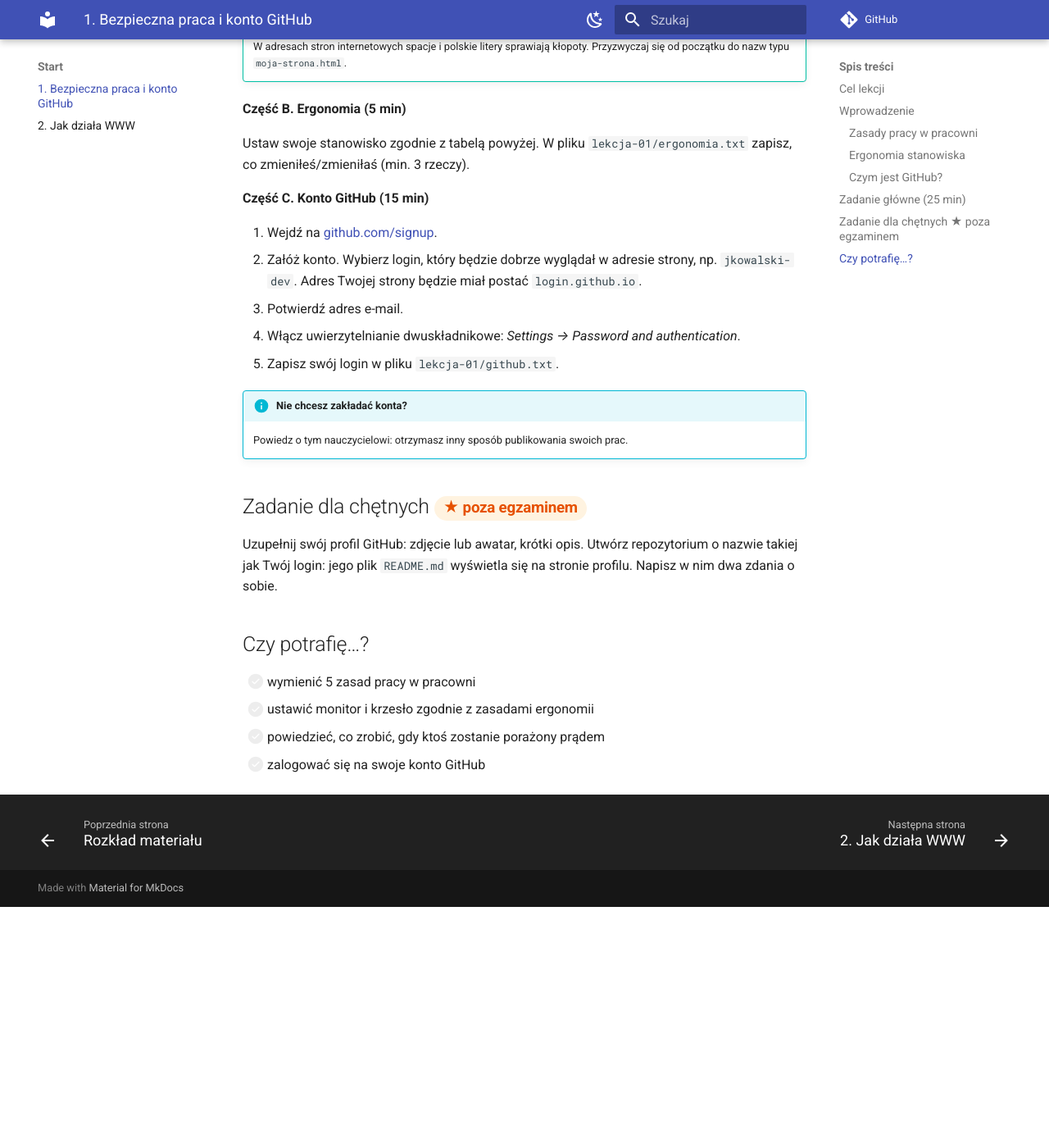
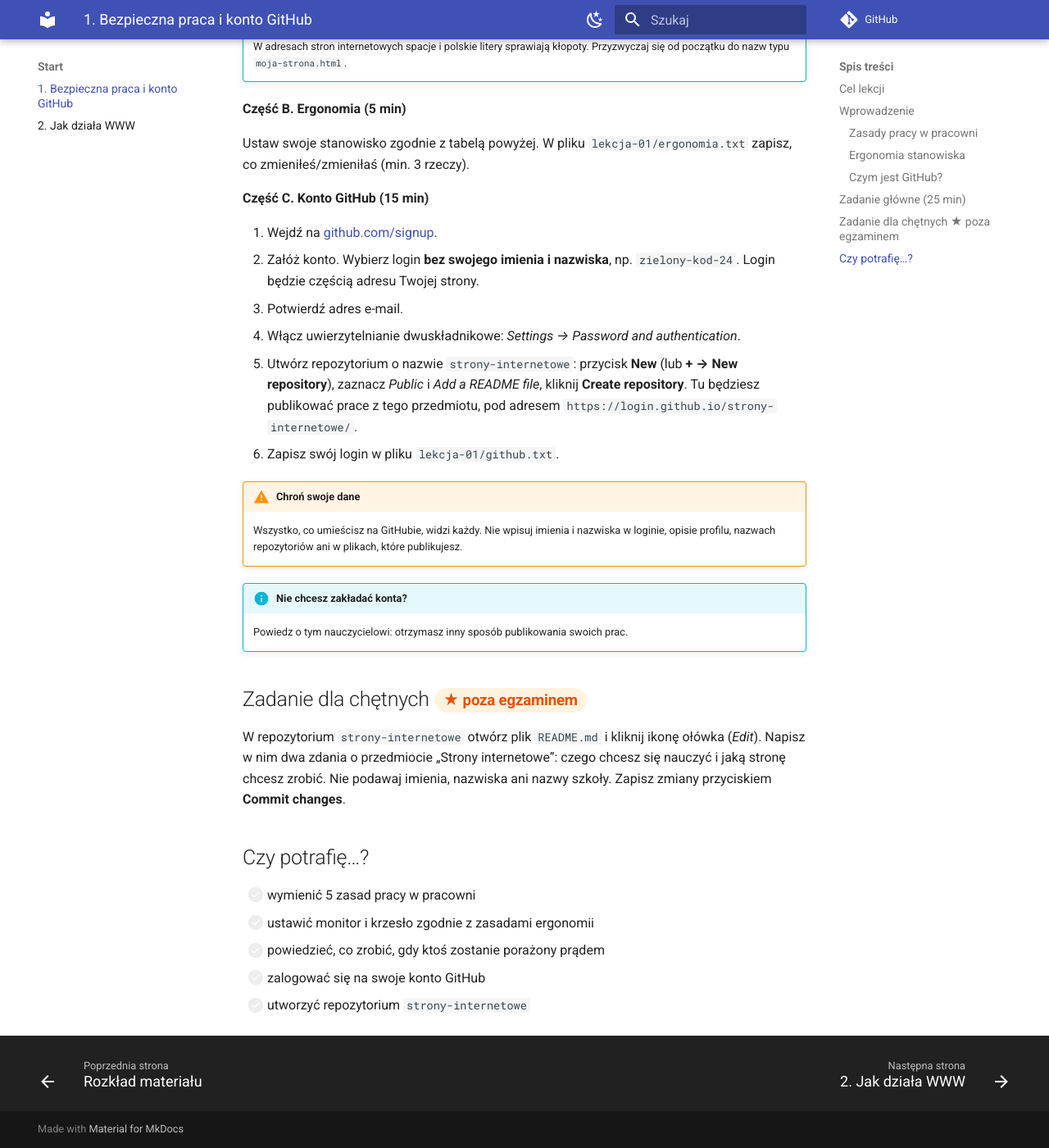
Before and after one commit to belferIT/strony-internetowe, an MkDocs documentation site: the page built from docs/start/lekcja-01.md, in a window 1280 px wide and 1400 px high, scrolled down 1760 px. Shown: the whole window at 82% size. Built offline with MkDocs 1.6.1 and Material for MkDocs 9.7.7, drawn with Linux system fonts in a browser that asks for light colours; comment, search, counter and statistics services are not loaded; before the commit the page ends 2866 px from its top, so only the background shows below that.

Commit message:
Lekcja 01: login bez imienia i nazwiska, repozytorium strony-internetowe
Co-Authored-By: Claude Opus 5.5 <noreply@anthropic.com>

```diff
--- a/docs/start/lekcja-01.md
+++ b/docs/start/lekcja-01.md
@@ -55,17 +55,21 @@ Ustaw swoje stanowisko zgodnie z tabelą powyżej. W pliku `lekcja-01/ergonomia.
 **Część C. Konto GitHub (15 min)**
 
 1. Wejdź na [github.com/signup](https://github.com/signup).
-2. Załóż konto. Wybierz login, który będzie dobrze wyglądał w adresie strony, np. `jkowalski-dev`. Adres Twojej strony będzie miał postać `login.github.io`.
+2. Załóż konto. Wybierz login **bez swojego imienia i nazwiska**, np. `zielony-kod-24`. Login będzie częścią adresu Twojej strony.
 3. Potwierdź adres e-mail.
 4. Włącz uwierzytelnianie dwuskładnikowe: *Settings → Password and authentication*.
-5. Zapisz swój login w pliku `lekcja-01/github.txt`.
+5. Utwórz repozytorium o nazwie `strony-internetowe`: przycisk **New** (lub **+ → New repository**), zaznacz *Public* i *Add a README file*, kliknij **Create repository**. Tu będziesz publikować prace z tego przedmiotu, pod adresem `https://login.github.io/strony-internetowe/`.
+6. Zapisz swój login w pliku `lekcja-01/github.txt`.
+
+!!! warning "Chroń swoje dane"
+    Wszystko, co umieścisz na GitHubie, widzi każdy. Nie wpisuj imienia i nazwiska w loginie, opisie profilu, nazwach repozytoriów ani w plikach, które publikujesz.
 
 !!! info "Nie chcesz zakładać konta?"
     Powiedz o tym nauczycielowi: otrzymasz inny sposób publikowania swoich prac.
 
 ## Zadanie dla chętnych <span class="zakres zakres-gw">★ poza egzaminem</span>
 
-Uzupełnij swój profil GitHub: zdjęcie lub awatar, krótki opis. Utwórz repozytorium o nazwie takiej jak Twój login: jego plik `README.md` wyświetla się na stronie profilu. Napisz w nim dwa zdania o sobie.
+W repozytorium `strony-internetowe` otwórz plik `README.md` i kliknij ikonę ołówka (*Edit*). Napisz w nim dwa zdania o przedmiocie „Strony internetowe”: czego chcesz się nauczyć i jaką stronę chcesz zrobić. Nie podawaj imienia, nazwiska ani nazwy szkoły. Zapisz zmiany przyciskiem **Commit changes**.
 
 ## Czy potrafię…?
 
@@ -73,3 +77,4 @@ Uzupełnij swój profil GitHub: zdjęcie lub awatar, krótki opis. Utwórz repoz
 - [ ] ustawić monitor i krzesło zgodnie z zasadami ergonomii
 - [ ] powiedzieć, co zrobić, gdy ktoś zostanie porażony prądem
 - [ ] zalogować się na swoje konto GitHub
+- [ ] utworzyć repozytorium `strony-internetowe`
```
